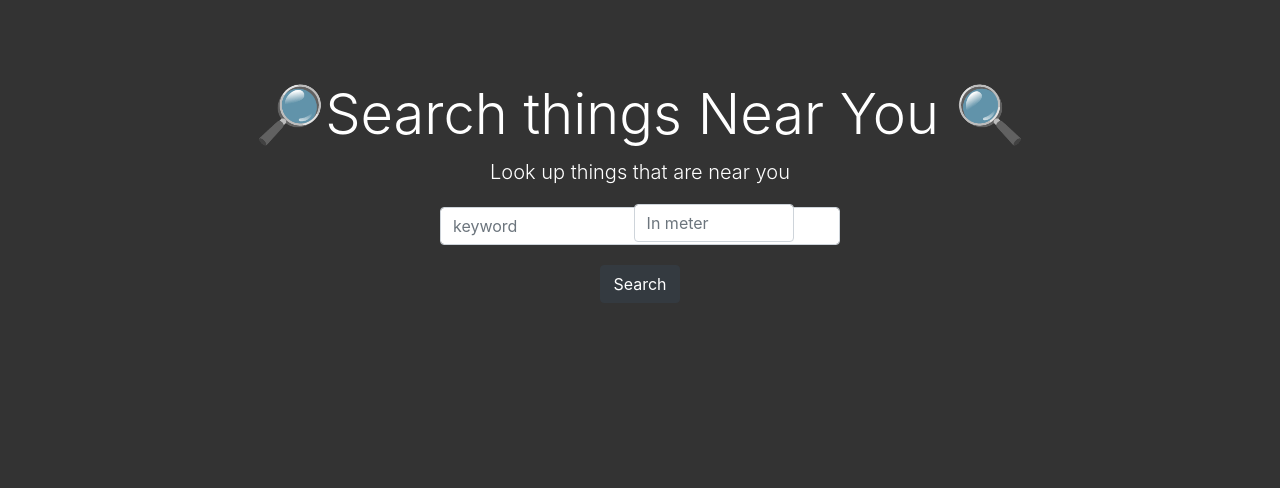
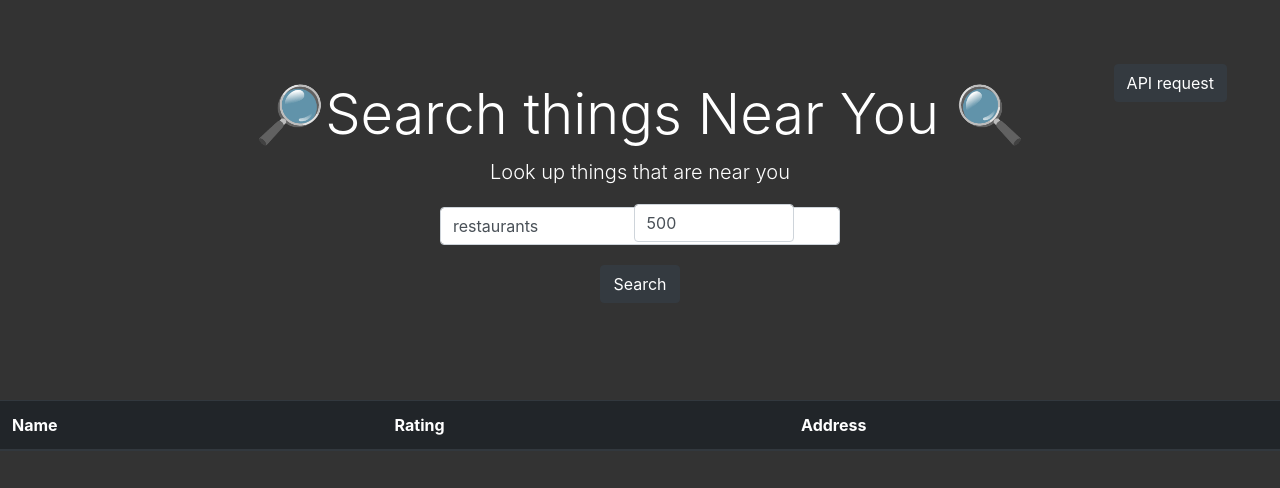
Before and after one commit to VoidArchive/GoogleMapsApp, a Flask app: page / in a window 1280 px wide. Shown: the top 488 px of the page. Run offline with Flask 2, Linux system fonts and the light colour scheme; lists and menus that the app fills with data are empty; some libraries are stand-ins or nearby versions.

Commit message:
api request

```diff
--- a/app.py
+++ b/app.py
@@ -1,6 +1,6 @@
+import random
 import time
 
-from werkzeug.wrappers import response
 import api
 import googlemaps
 from flask import Flask, render_template, redirect, url_for, jsonify, request
@@ -14,15 +14,22 @@ app.config['SQLALCHEMY_TRACK_MODIFICATIONS'] = False
 db = SQLAlchemy(app)
 
 # Create database
-class Search(db.Model):
+
+
+class SearchList(db.Model):
     id = db.Column(db.Integer, primary_key=True)
     name = db.Column(db.String(250), nullable=False)
     address = db.Column(db.String(250), nullable=False)
     rating = db.Column(db.Float, nullable=False)
 
+    def to_dict(self):
+        return {column.name: getattr(self, column.name) for column in self.__table__.columns}
+
 # db.create_all()
 
 # Using google api to search
+
+
 def search_google(search_string, radius):
     # Api key import from api.py file for github to not show security warning
     api_key = api.API_KEY
@@ -60,12 +67,34 @@ def search_google(search_string, radius):
 @app.route('/', methods=['GET', 'POST'])
 def home():
     if request.method == "POST":
+
+        # need to delete data in database before calling google api
+        db.session.query(SearchList).delete()
         keyword = request.form['search']
         distance = request.form['distance']
-        response_list = search_google(keyword,distance)
+        response_list = search_google(keyword, distance)
+        for item in response_list:
+            new_data = SearchList(
+                name=item['name'],
+                rating=item['rating'],
+                address=item['vicinity']
+            )
+            db.session.add(new_data)
+        db.session.commit()
 
+        data_list = db.session.query(SearchList).all()
+
+        return render_template('index.html', data_list=data_list)
 
     return(render_template('index.html'))
+
+@app.route('/api_request')
+def api_request():
+    places = db.session.query(SearchList).first()
+    if places:
+        return jsonify(places.to_dict())
+    else:
+        return jsonify({'fail':'fail'})
 
 
 if __name__ == "__main__":
--- a/static/css/style.css
+++ b/static/css/style.css
@@ -1,5 +1,6 @@
 body {
   background-color: #333;
+  color: white;
 }
 
 .jumbotron {
@@ -23,3 +24,9 @@ body {
     right: 38%;
     top: 23%;
 }
+
+.api_button{
+    position: absolute;
+    top: 8%;
+    left: 87%;
+}
--- a/templates/index.html
+++ b/templates/index.html
@@ -16,21 +16,42 @@
 
 <body>
     <div class="jumbotron jumbotron-fluid text-center">
+        <a type="button" class="btn btn-dark api_button" href="{{url_for('api_request')}}">API request</a>
+
         <div class="container">
             <h1 class="display-4">🔎Search things Near You 🔍</h1>
             <p class="lead">Look up things that are near you</p>
 
-            <form action="{{url_for('home')}}", method="POST">
+            <form action="{{url_for('home')}}" , method="POST">
                 <div class="form-group">
-                    <input type="text" class="form-control" name="search" placeholder="keyword">
-                    <input type="number" class="form-control" name="distance" placeholder="In meter" id="distance">
-                    <button type="button" class="btn btn-dark">Search</button>
+                    <input type="text" class="form-control" name="search" placeholder="keyword" value="restaurants">
+                    <input type="number" class="form-control" name="distance" placeholder="In meter" id="distance"
+                        value="500">
+                    <button type="submit" class="btn btn-dark">Search</button>
                 </div>
             </form>
         </div>
     </div>
 
+        <table class="table">
+            <thead class="thead-dark">
+                <tr>
+                    <th>Name</th>
+                    <th>Rating</th>
+                    <th>Address</th>
+                </tr>
+            </thead>
+            <tbody>
+                {%for item in data_list:%}
+                <tr>
+                    <td>{{item.name}}</td>
+                    <td>{{item.rating}}</td>
+                    <td>{{item.address}}</td>
 
+                </tr>
+                {%endfor%}
+            </tbody>
+        </table>
 
 
 
```
Also changed, not shown: search_list.db.
